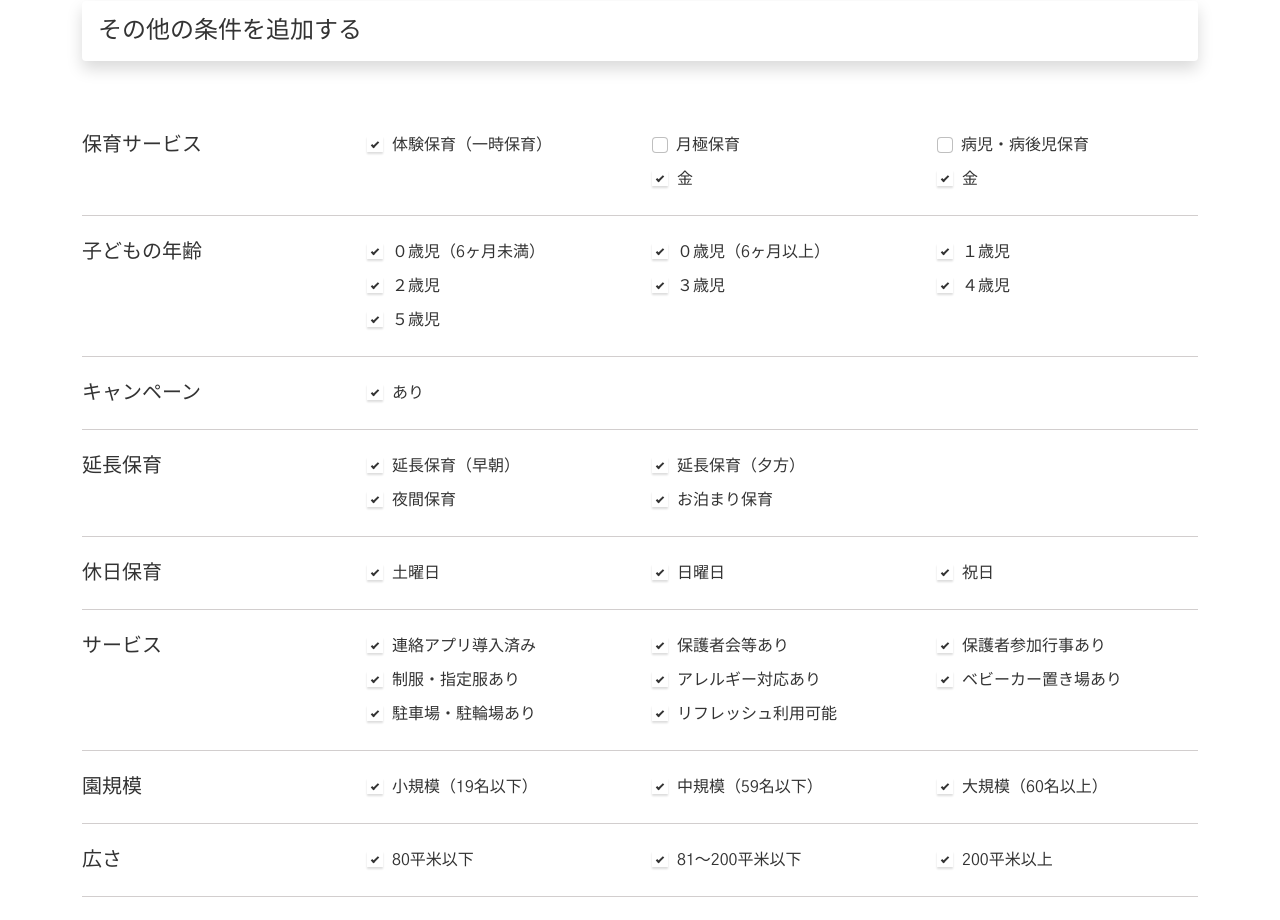
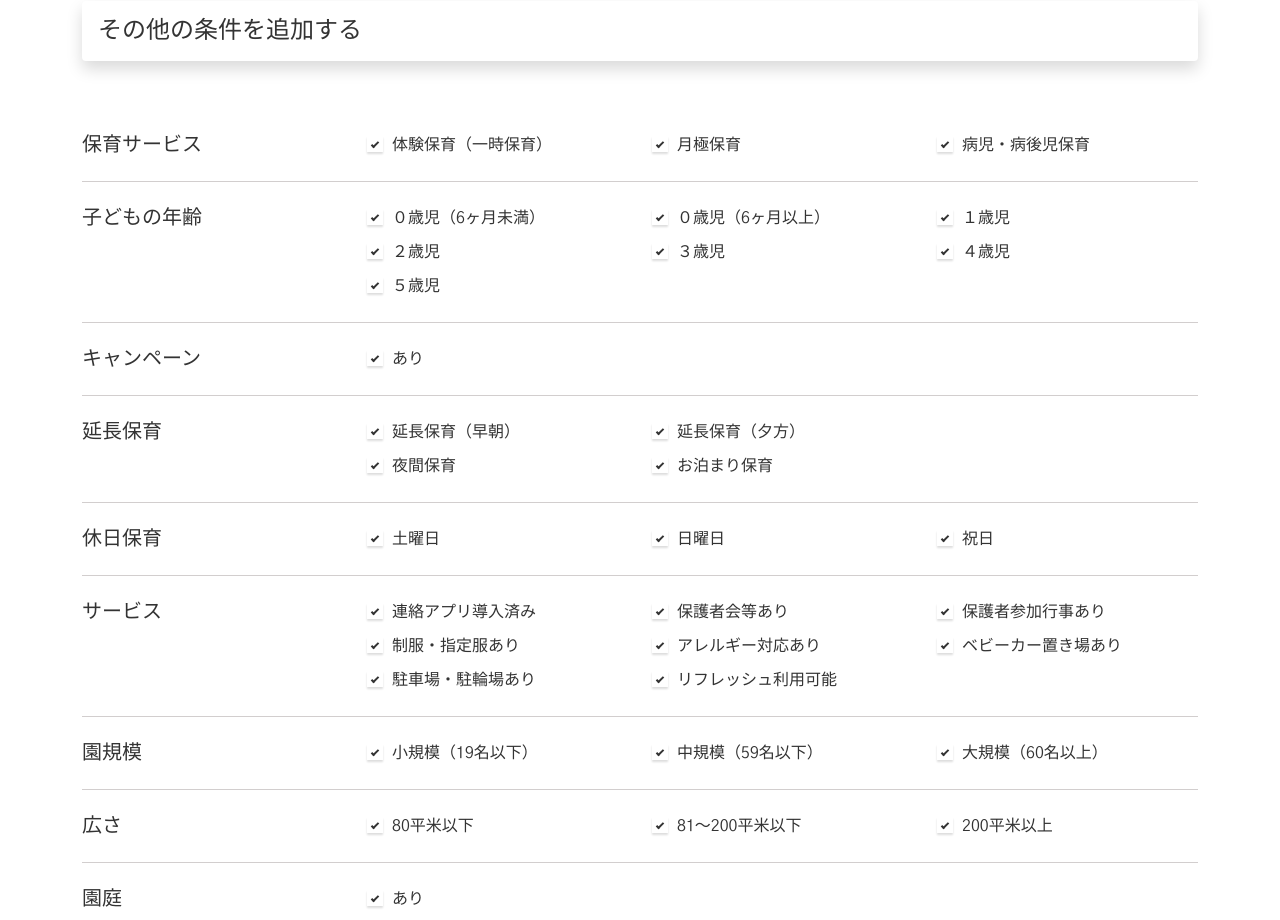
Before and after one commit to NumanIbnMazid/exy-frontend, a Vue app: page /find-nursery-school in a window 1280 px wide. Shown: the part 1400-2320 px from the top of the page. Built offline with nearby package versions, Linux system fonts and the light colour scheme.

Commit message:
Update FindNurserySchool.vue

```diff
--- a/src/views/FindNurserySchool.vue
+++ b/src/views/FindNurserySchool.vue
@@ -299,9 +299,8 @@
           </div>
           <div class="col-md-3">
             <ul>
-              <li><label><input class="form-check-input me-1" type="checkbox"> 月極保育</label></li>
               <li>
-                <label class="container-checkbox">金
+                <label class="container-checkbox">月極保育
                   <input type="checkbox" checked="checked">
                   <span class="checkmark"></span>
                 </label>
@@ -310,9 +309,8 @@
           </div>
           <div class="col-md-3">
             <ul>
-              <li><label><input class="form-check-input me-1" type="checkbox"> 病児・病後児保育</label></li>
               <li>
-                <label class="container-checkbox">金
+                <label class="container-checkbox">病児・病後児保育
                   <input type="checkbox" checked="checked">
                   <span class="checkmark"></span>
                 </label>
```
